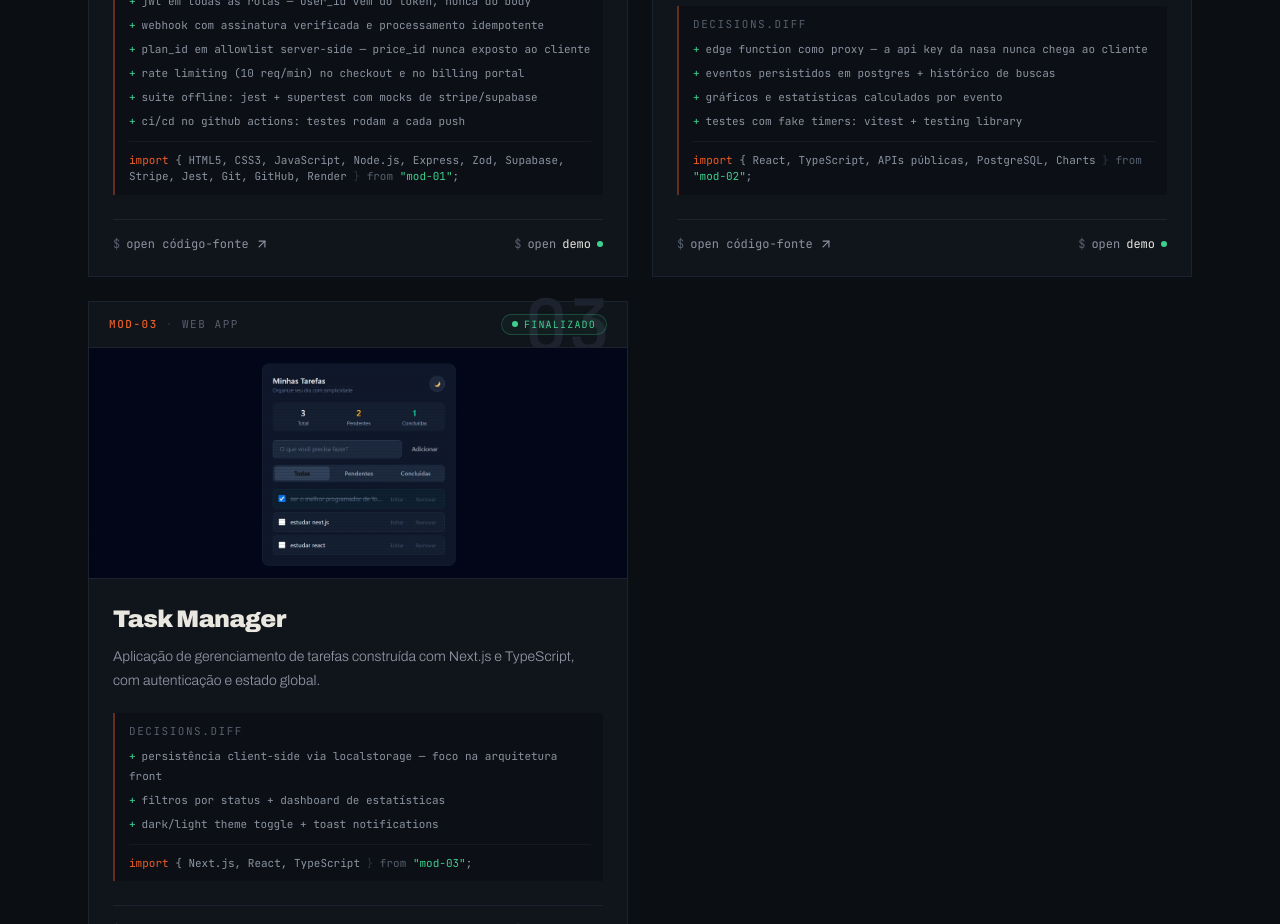
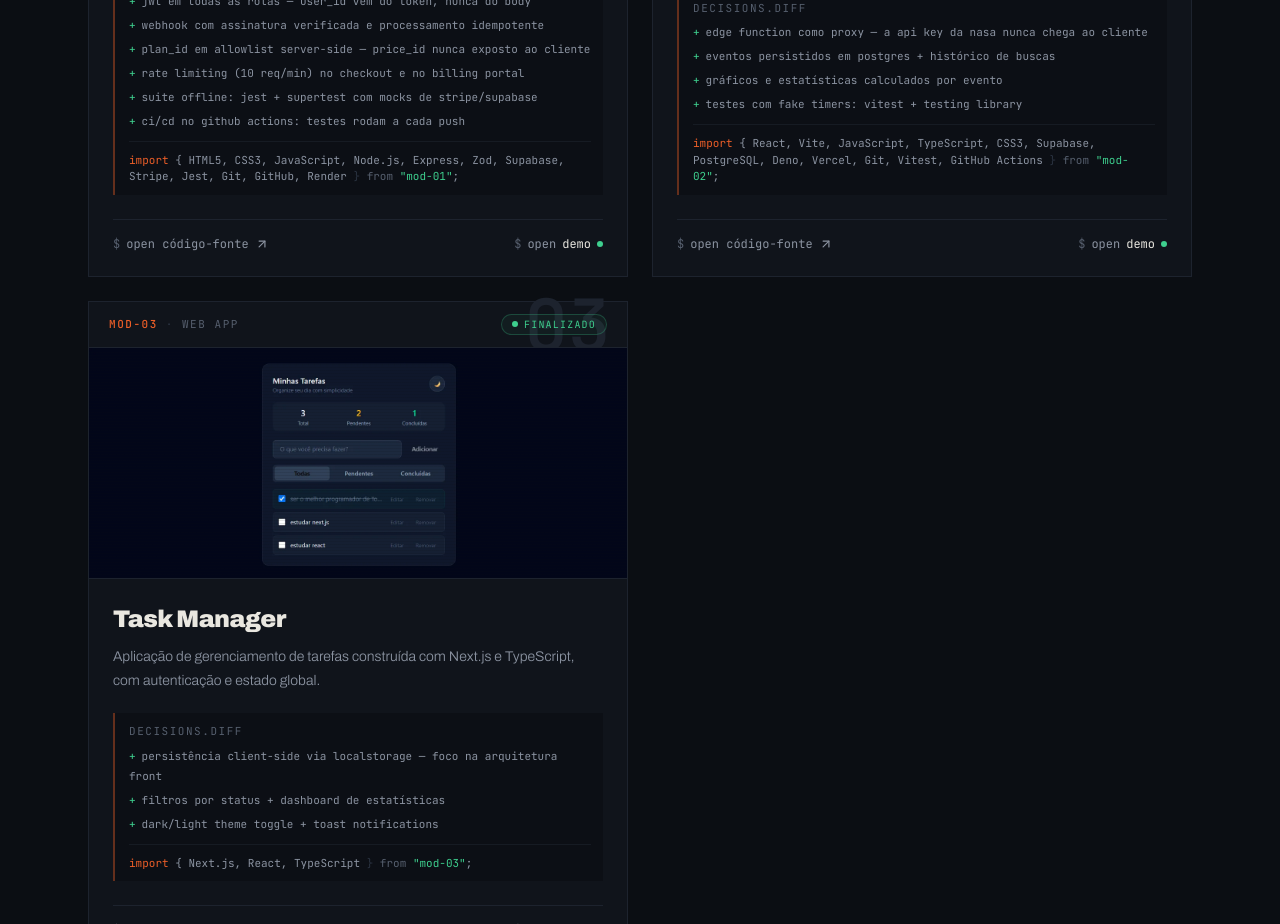
Before and after one commit to murilotecoteco/Portifolio, a React (Vite) app: page / in a window 1280 px wide. Shown: the part 1600-2524 px from the top of the page. Built offline with nearby package versions, Linux system fonts and the light colour scheme.

Commit message:
fix: correct Solar CME tech stack

```diff
--- a/src/data/portfolio.ts
+++ b/src/data/portfolio.ts
@@ -59,7 +59,7 @@ export const projects: Project[] = [
     title: "Solar CME Monitor",
     description:
       "Aplicação web para monitoramento de eventos solares (CMEs) e previsão de impacto em infraestrutura crítica.",
-    tech: ["React", "TypeScript", "APIs públicas", "PostgreSQL", "Charts"],
+    tech: ["React", "Vite", "JavaScript", "TypeScript", "CSS3", "Supabase", "PostgreSQL", "Deno", "Vercel", "Git", "Vitest", "GitHub Actions"],
     type: "data app",
     status: { label: "finalizado", state: "ok" },
     image: SolarCME,
```
